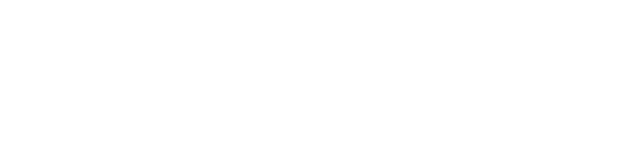
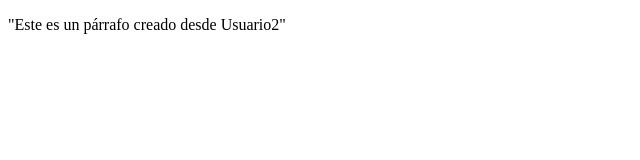
Before and after one commit to Diego-Nacho/Conociendo-GitHub, a plain HTML site: page index.html in a window 1280 px wide. Shown: the whole page, without its empty margins (0-640 px from the left). Drawn offline with Linux system fonts and the light colour scheme.

Commit message:
Proyecto usuario 1

```diff
--- a/index.html
+++ b/index.html
@@ -8,5 +8,9 @@
 </head>
 <body>
 
+    <p>
+        "Este es un párrafo creado desde Usuario2"
+    </p>
+
 </body>
 </html>
```
